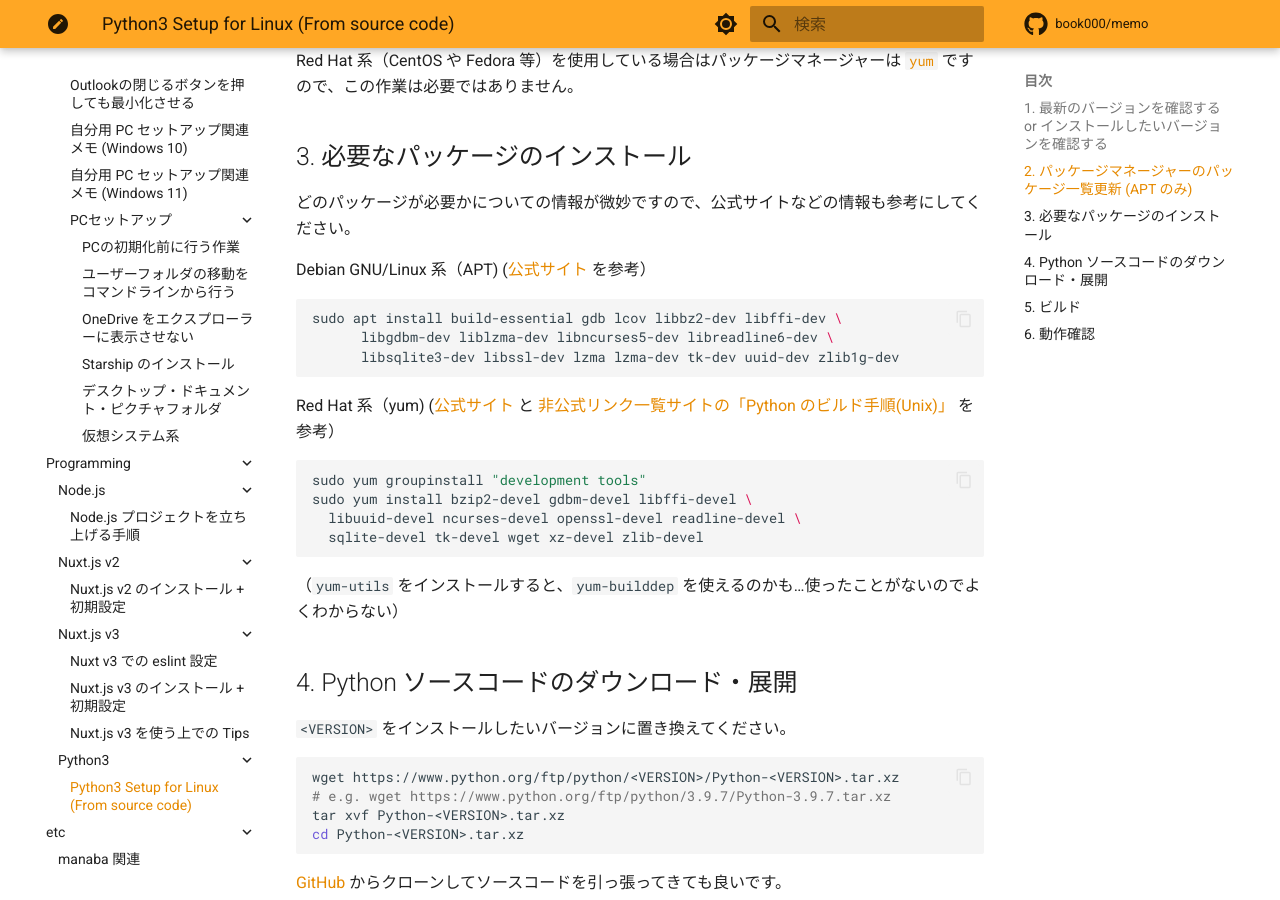
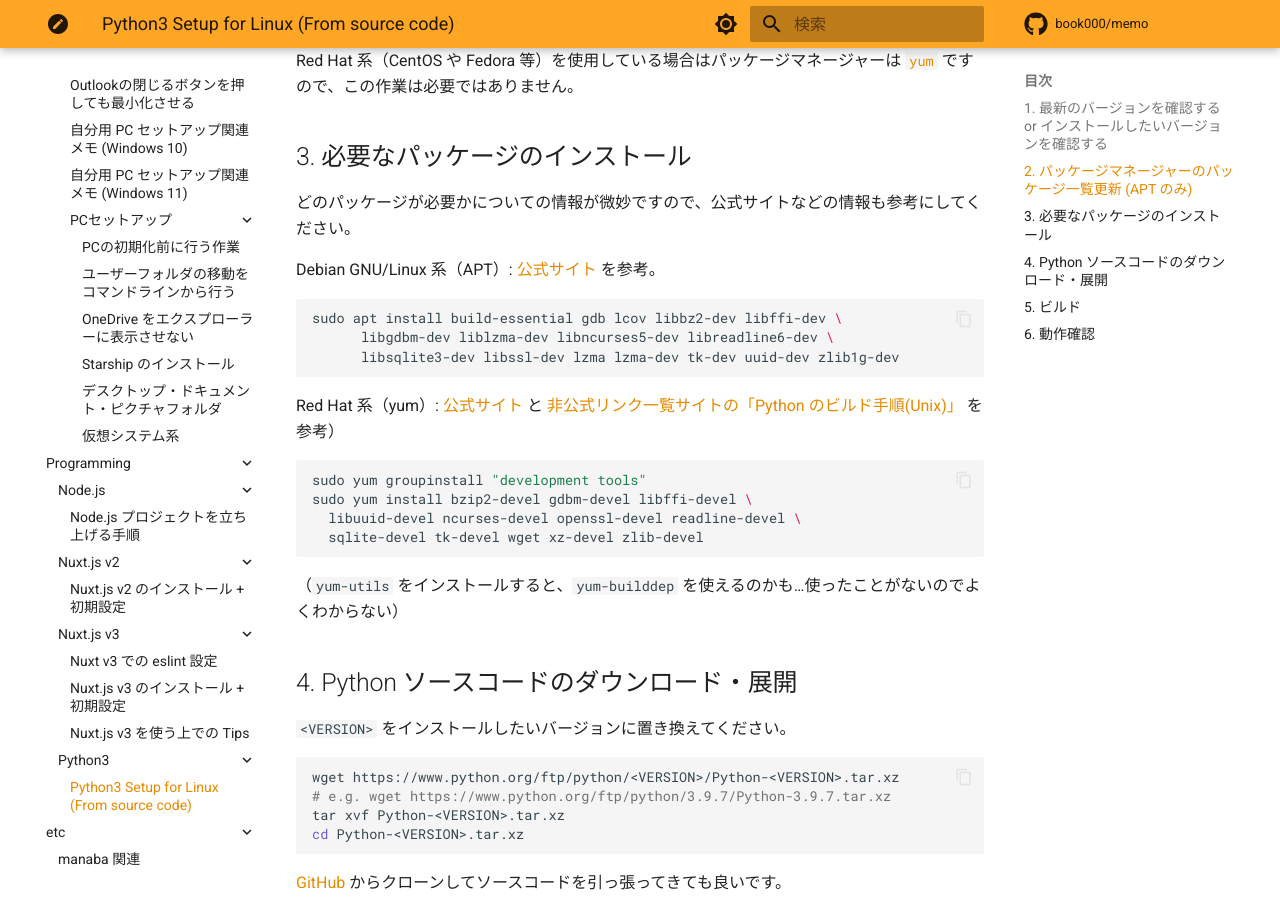
Before and after one commit to book000/memo, an MkDocs documentation site: the page built from docs/programming/python3/python3-setup.md, in a window 1280 px wide and 900 px high, scrolled down 667 px. Built offline with MkDocs 1.6.1 and Material for MkDocs 9.7.7, drawn with Linux system fonts in a browser that asks for light colours; comment, search, counter and statistics services are not loaded.

````diff
--- a/docs/programming/python3/python3-setup.md
+++ b/docs/programming/python3/python3-setup.md
@@ -24,7 +24,7 @@ Red Hat 系（CentOS や Fedora 等）を使用している場合はパッケー
 
 どのパッケージが必要かについての情報が微妙ですので、公式サイトなどの情報も参考にしてください。
 
-Debian GNU/Linux 系（APT) ([公式サイト](https://devguide.python.org/setup/#install-dependencies) を参考）
+Debian GNU/Linux 系（APT）: [公式サイト](https://devguide.python.org/setup/#install-dependencies) を参考。
 
 ```bash
 sudo apt install build-essential gdb lcov libbz2-dev libffi-dev \
@@ -32,7 +32,7 @@ sudo apt install build-essential gdb lcov libbz2-dev libffi-dev \
       libsqlite3-dev libssl-dev lzma lzma-dev tk-dev uuid-dev zlib1g-dev
 ```
 
-Red Hat 系（yum) ([公式サイト](https://devguide.python.org/setup/#install-dependencies) と [非公式リンク一覧サイトの「Python のビルド手順(Unix)」](https://pythonlinks.python.jp/) を参考）
+Red Hat 系（yum）: [公式サイト](https://devguide.python.org/setup/#install-dependencies) と [非公式リンク一覧サイトの「Python のビルド手順(Unix)」](https://pythonlinks.python.jp/) を参考）
 
 ```bash
 sudo yum groupinstall "development tools"
--- a/package.json
+++ b/package.json
@@ -34,7 +34,7 @@
     "textlint-rule-ja-space-around-link": "2.2.0",
     "textlint-rule-no-mixed-zenkaku-and-hankaku-alphabet": "1.0.1",
     "textlint-rule-preset-ja-spacing": "2.3.0",
-    "textlint-rule-preset-ja-technical-writing": "7.0.0",
+    "textlint-rule-preset-ja-technical-writing": "8.0.0",
     "textlint-rule-preset-smarthr": "1.27.0",
     "textlint-rule-prh": "5.3.0"
   }
````
Also changed, not shown: 1 other file.
